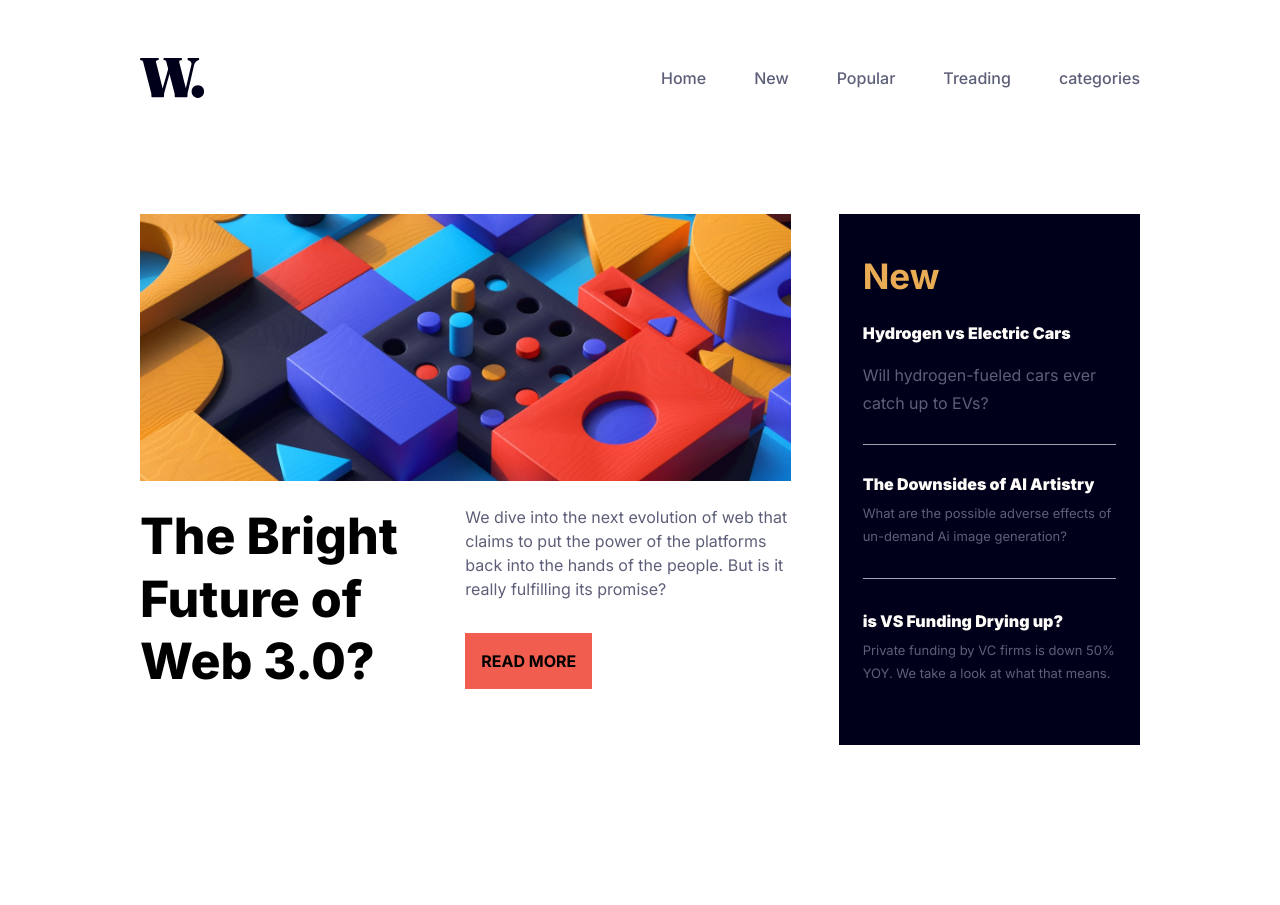
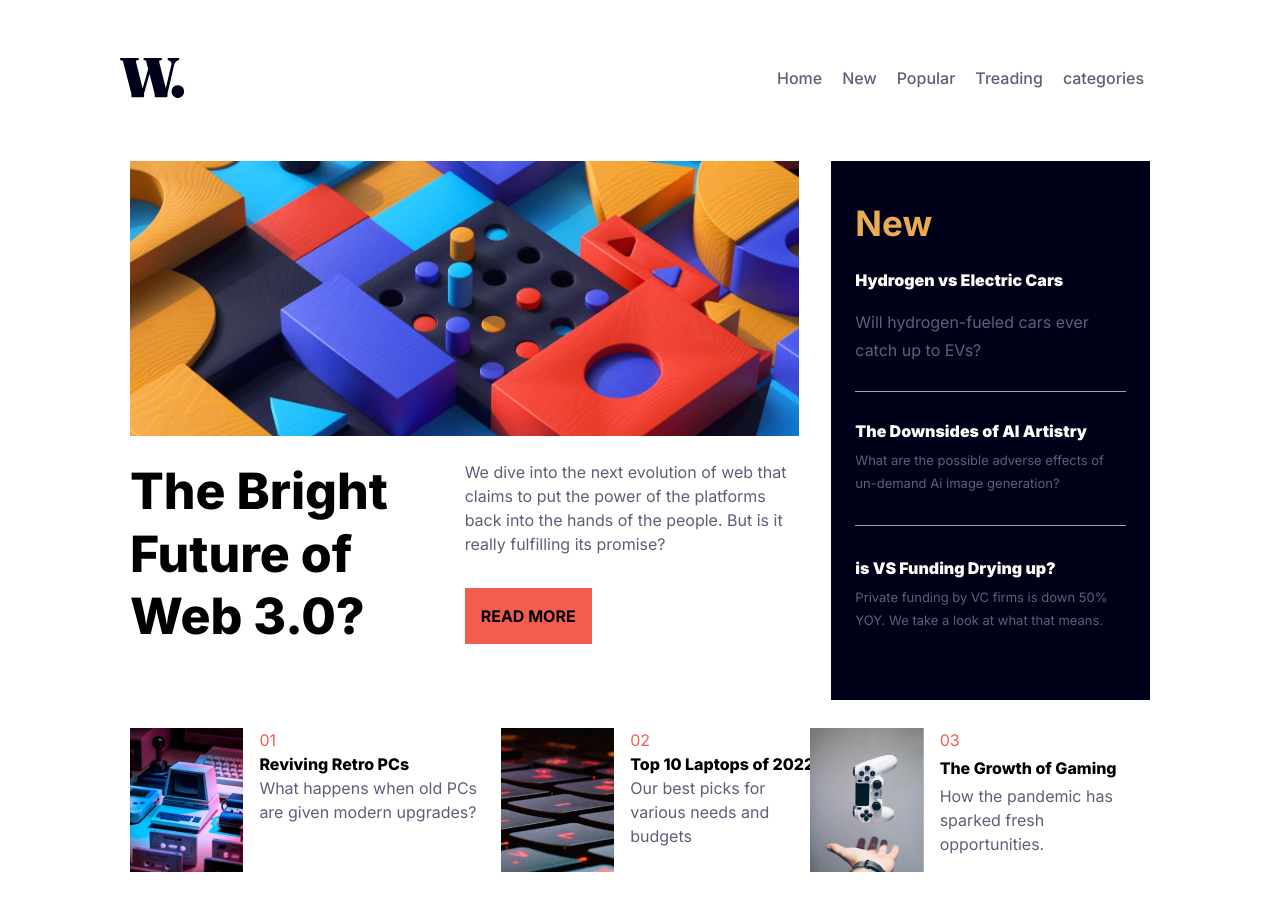
Before and after one commit to LeoTosqo/new-home-page, a plain HTML site: page index.html in a window 1280 px wide. Before the commit the page ends 803 px from the top, so only its background shows below. Drawn offline with nearby package versions, Linux system fonts and the light colour scheme.

Commit message:
first commit

```diff
--- a/index.html
+++ b/index.html
@@ -35,14 +35,14 @@
   <body class="font-Inter">
     <!-- Nav -->
     <nav
-      class="container mx-auto p-[10px] lg:py-[58px] lg:px-[140px] flex justify-between items-center"
+      class="container mx-auto p-[10px] lg:py-[50px] lg:px-[120px] flex justify-between items-center"
     >
       <div>
         <!-- </nav-logo> -->
-        <img src="assets/dan.logo.svg" alt="logo" />
+        <img src="assets/dan.logo.svg" alt="logo"/>
       </div>
 
-      <ul class="hidden md:flex gap-12 font-[500] text-DarkGrayishBlue">
+      <ul class="hidden md:flex gap-5 font-[500] p-4 text-DarkGrayishBlue">
         <li class="hover:text-SoftRed cursor-pointer">Home</li>
         <li class="hover:text-SoftRed cursor-pointer">New</li>
         <li class="hover:text-SoftRed cursor-pointer">Popular</li>
@@ -56,9 +56,9 @@
       </div>
     </nav>
     <!-- main -->
-    <main class="container mx-auto p-[20px] lg:py-[58px] lg:px-[140px]">
+    <main class="container mx-auto p-[20px] lg:py-[5px] lg:px-[130px]">
       <!-- main section -->
-      <section class="lg:grid grid-cols-3 gap-12">
+      <section class="lg:grid grid-cols-3 gap-8">
         <!-- section-1  -->
         <section class="col-span-2">
           <!-- div-1  -->
@@ -76,7 +76,7 @@
           </div>
           <!-- div-2  -->
           <div class="lg:grid grid-cols-2 my-6">
-            <h1 class="font-[800] text-[45px] md:text-[50px] leading-tight ">
+            <h1 class="font-[800] text-[45px] md:text-[50px] leading-tight">
               The Bright Future of Web 3.0?
             </h1>
             <div class="test-DarkGrayistBlue mb-8">
@@ -114,6 +114,36 @@
           </div>
         </section>
       </section>
+      <!-- section-footer -->
+      <section class="lg:flex py-3">
+        <!-- section-div-1 -->
+        <div class="flex py-4 gap-4">
+          <img class="h-[9rem]" src="assets/dan5 image-retro-pcs.jpg" alt="icon of a car">
+          <div>
+          <h2 class="text-SoftRed text-2-xl font-700">01</h2>
+          <h3 class="hover:text-SoftRed hover:cursor-pointer font-[800] whitespace-nowrap">Reviving Retro PCs</h3>
+          <p class="text[15px] text-DarkGrayishBlue">What happens when old PCs are given modern upgrades?</p>
+          </div>
+        </div>
+        <!-- <section-div-2 -->
+        <div class="flex py-4 gap-4">
+          <img class="h-[9rem]" src="assets/dan4 image-top-laptops.jpg" alt="deststop-keyboard">
+          <div>
+          <h2 class="text-SoftRed text-2-xl font-700">02</h2>
+          <h3 class="hover:text-SoftRed hover:cursor-pointer font-[800] whitespace-nowrap">Top 10 Laptops of 2022</h3>
+          <p class="text[15px] text-DarkGrayishBlue">Our best picks for various needs and budgets</p>
+          </div>
+        </div>
+        <!-- section-div-3 -->
+        <div class="flex py-4 gap-4">
+          <img class="h-[9rem]" src="assets/dan6 image-gaming-growth.jpg" alt="trhowing-game-pad-up">
+          <div>
+          <h2 class="text-SoftRed text-2-xl font-700">03</h2>
+          <h3 class="hover:text-SoftRed hover:cursor-pointer font-[800] whitespace-nowrap py-1">The Growth of Gaming</h3>
+          <p class="text[15px] text-DarkGrayishBlue" >How the pandemic has sparked fresh opportunities.</p>
+          </div>
+        </div>
+      </section>
     </main>
   </body>
 </html>
```
